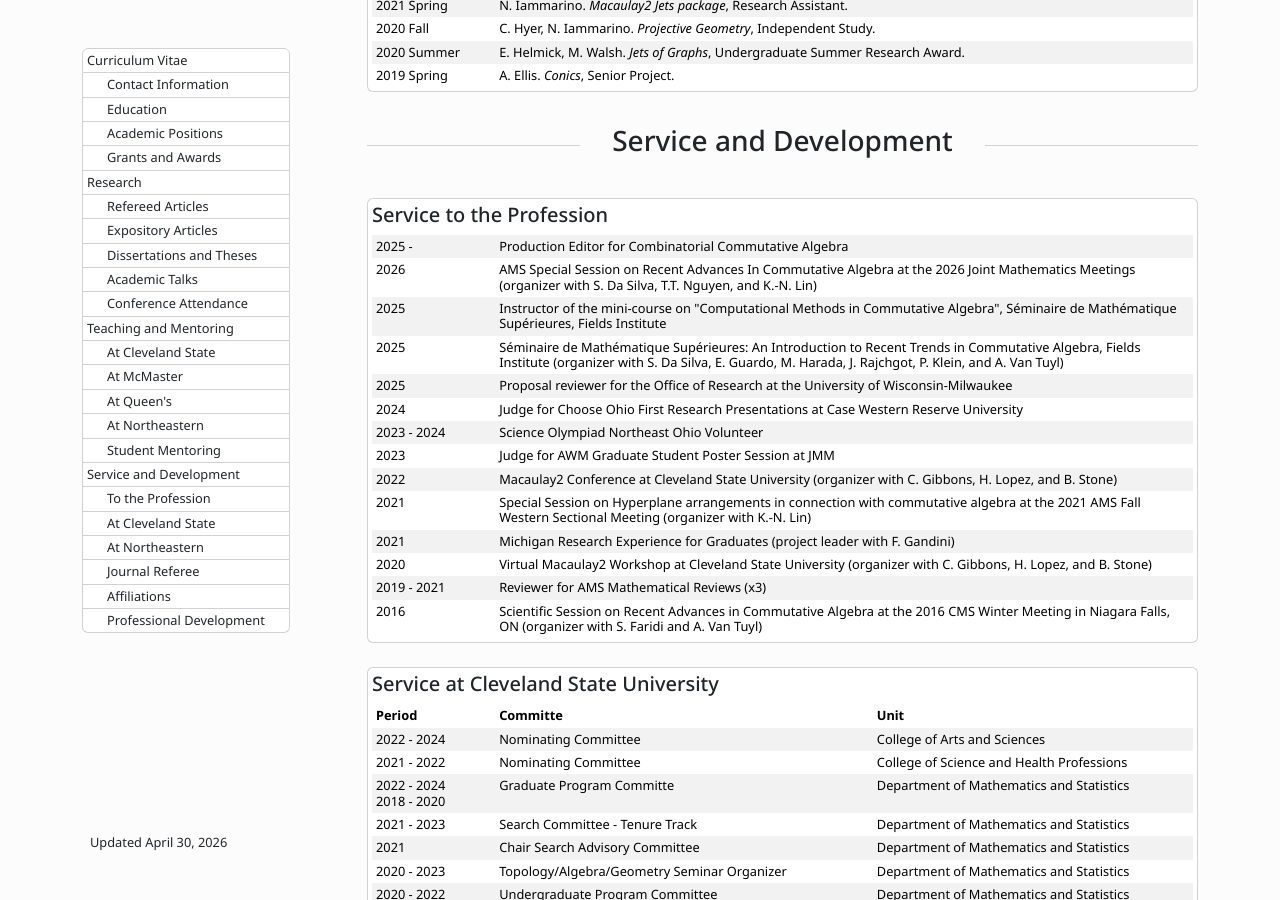
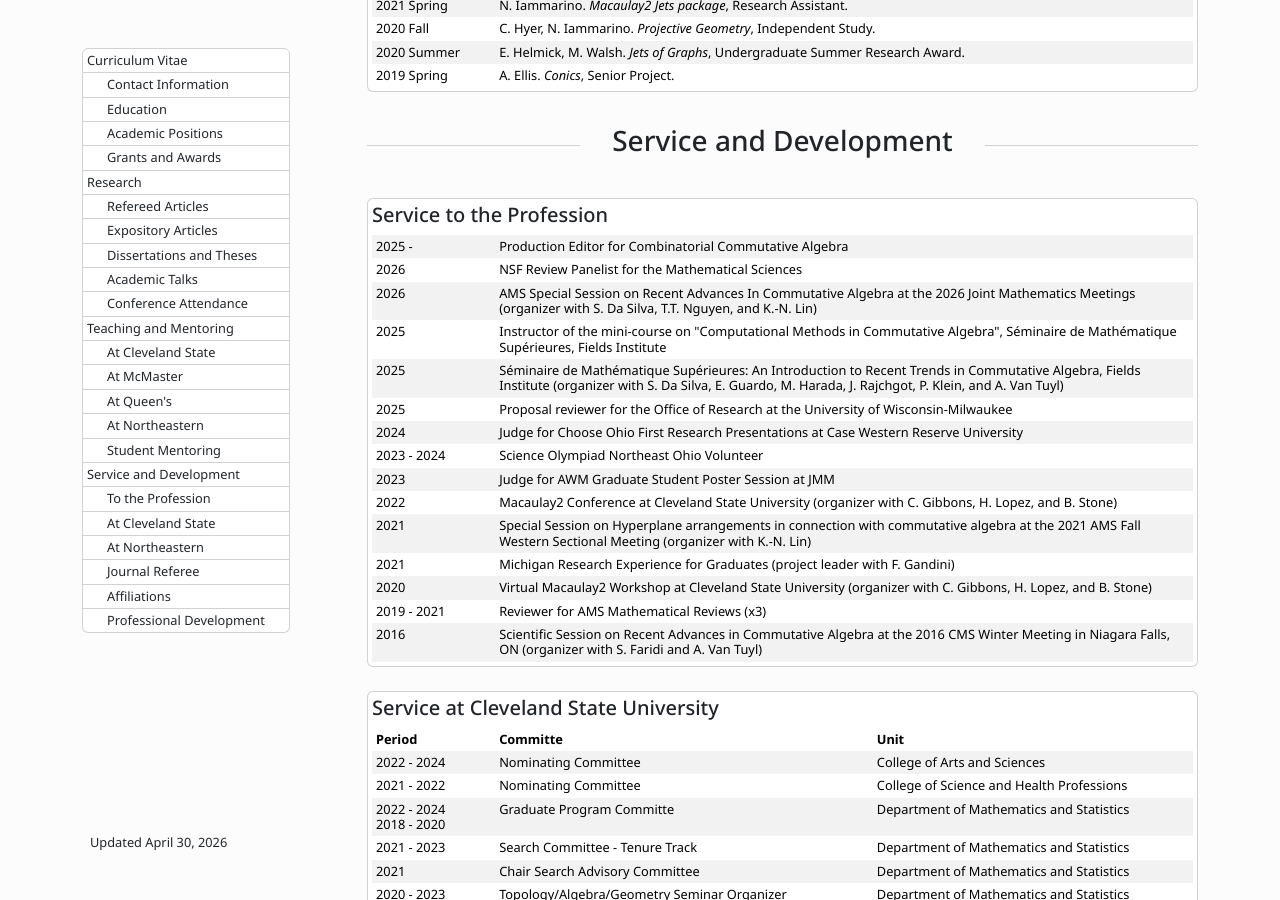
Before and after one commit to galettof/galettof.github.io, a Jekyll site: the page built from cv/index.html, in a window 1280 px wide and 900 px high, scrolled down 7667 px. Built offline with Jekyll 4.4.1, drawn with Linux system fonts in a browser that asks for light colours; formulas are drawn with MathJax 3.

Commit message:
nsf reviewer

```diff
--- a/_data/service.yml
+++ b/_data/service.yml
@@ -3,6 +3,9 @@ external:
 
 - name: 'Production Editor for Combinatorial Commutative Algebra'
   period: '2025 - '
+
+- name: 'NSF Review Panelist for the Mathematical Sciences'
+  period: '2026'
 
 - name: 'AMS Special Session on Recent Advances In Commutative Algebra at the 2026 Joint Mathematics Meetings (organizer with S. Da Silva, T.T. Nguyen, and K.-N. Lin)'
   period: 2026
```
